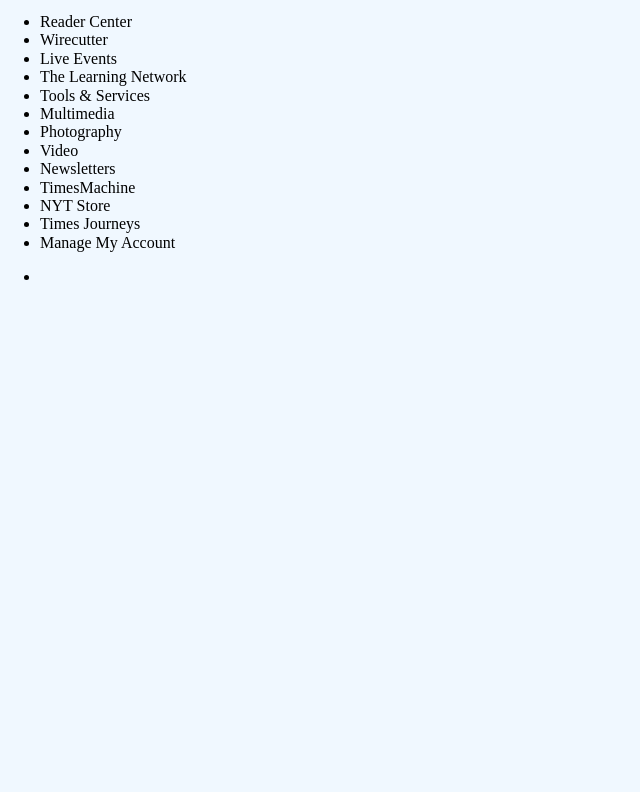
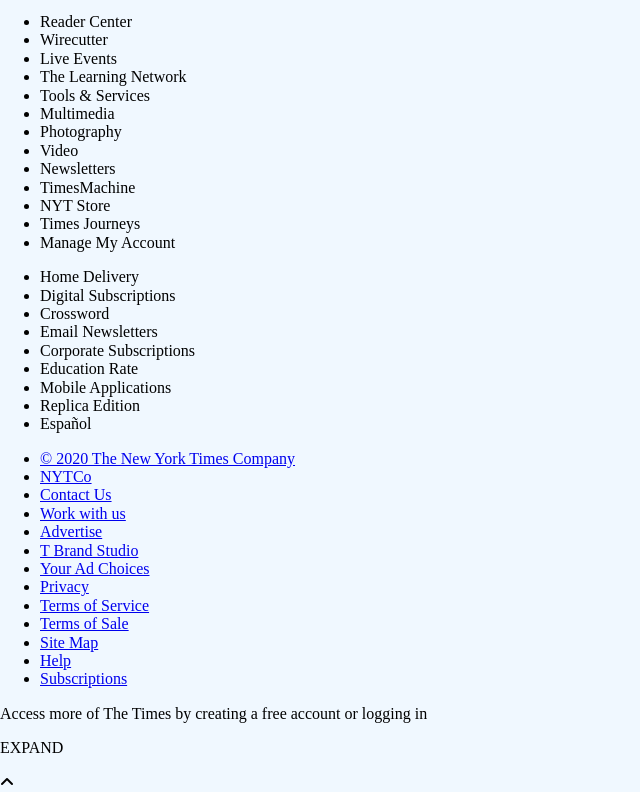
Before and after one commit to jrai0792/Positioning-and-Floating-Elements, a plain HTML site: page index.html in a window 1280 px wide. Shown: the part 9269-10061 px from the top of the page, without its empty margins (0-640 px from the left). Before the commit the page ends 9572 px from the top, so only its background shows below. Drawn offline with Linux system fonts and the light colour scheme.

Commit message:
Add footer markup

```diff
--- a/index.html
+++ b/index.html
@@ -482,8 +482,17 @@
                         </ul>
                     </section>
                     <section class="subscribe-section">
+
                         <ul>
-                            <li></li>
+                            <li>Home Delivery</li>
+                            <li>Digital Subscriptions</li>
+                            <li>Crossword</li>
+                            <li>Email Newsletters</li>
+                            <li>Corporate Subscriptions</li>
+                            <li>Education Rate</li>
+                            <li>Mobile Applications</li>
+                            <li>Replica Edition</li>
+                            <li>Español</li>
                         </ul>
                     </section>
                 </section>
@@ -492,8 +501,31 @@
     </main>
 
     <footer>
+        <section>
+            <ul>
+                <li><a href="#">© 2020 The New York Times Company</a></li>
+                <li><a href="#">NYTCo</a></li>
+                <li><a href="#">Contact Us</a></li>
+                <li><a href="#">Work with us</a></li>
+                <li><a href="#">Advertise</a></li>
+                <li><a href="#">T Brand Studio</a></li>
+                <li><a href="#">Your Ad Choices</a></li>
+                <li><a href="#">Privacy</a></li>
+                <li><a href="#">Terms of Service</a></li>
+                <li><a href="#">Terms of Sale</a></li>
+                <li><a href="#">Site Map</a></li>
+                <li><a href="#">Help</a></li>
+                <li><a href="#">Subscriptions</a></li>
+            </ul>
+        </section>
+        <section class="fixed-footer">
+            <p>Access more of The Times by creating a free account or logging in</p>
+            <p>EXPAND</p>
+            <i class="fa fa-angle-up" aria-hidden="true"></i>
+        </section>
 
     </footer>
+
 </body>
 
 </html>
```
